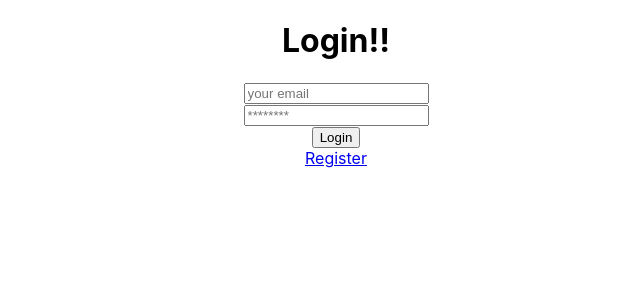
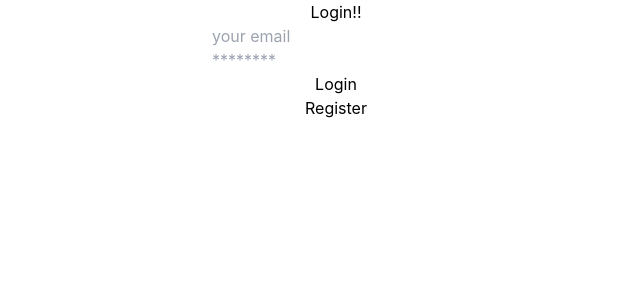
Before and after one commit to dipbazz/track-my-fitness-ui, a React (Create React App) app: page /login in a window 1280 px wide. Shown: the top 300 px of the page, without its empty margins (304-944 px from the left). Built offline with nearby package versions, Linux system fonts and the light colour scheme.

Commit message:
Add tailwindcss dependecies for styling the project

```diff
--- /dev/null
+++ b/craco.config.js
@@ -0,0 +1,10 @@
+module.exports = {
+  style: {
+    postcss: {
+      plugins: [
+        require('tailwindcss'),
+        require('autoprefixer'),
+      ],
+    },
+  },
+}
--- a/src/index.css
+++ b/src/index.css
@@ -1,3 +1,7 @@
+@tailwind base;
+@tailwind components;
+@tailwind utilities;
+
 body {
   margin: 0;
   font-family: -apple-system, BlinkMacSystemFont, 'Segoe UI', 'Roboto', 'Oxygen',
--- /dev/null
+++ b/tailwind.config.js
@@ -0,0 +1,11 @@
+module.exports = {
+  purge: ['./src/**/*.{js,jsx,ts,tsx}', './public/index.html'],
+  darkMode: false, // or 'media' or 'class'
+  theme: {
+    extend: {},
+  },
+  variants: {
+    extend: {},
+  },
+  plugins: [],
+}
```
Also changed, not shown: package.json (+8 -4 lines), 1 other file (tests, documents, lock files or other folders).
